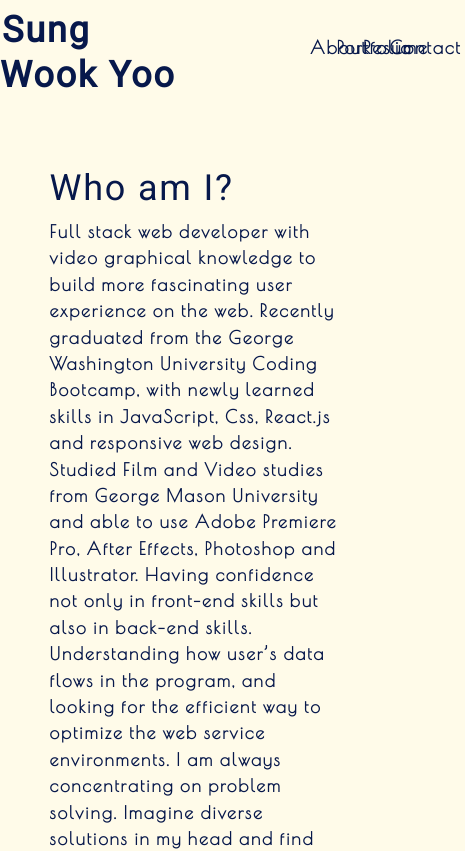
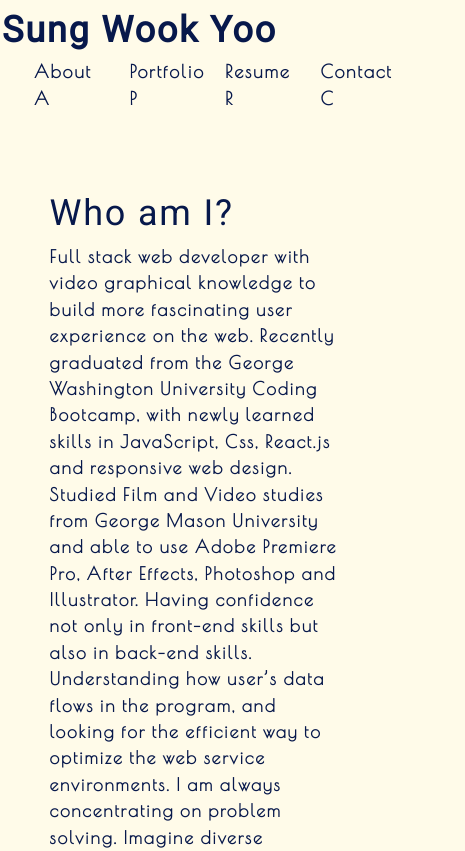
Before and after one commit to yoowook1207/Sung_Wook_Yoo-Portfolio, a React (Create React App) app: page / in a window 390 px wide. Shown: the top 851 px of the page, 465 px wide, since content can reach past the window. Built offline with nearby package versions, Linux system fonts and the light colour scheme.

Commit message:
Header and NavBar

```diff
--- a/src/components/Header/index.js
+++ b/src/components/Header/index.js
@@ -5,23 +5,37 @@ function Header ({currentPage, handlePageChange}) {
 
     return (
         <header className="row justify-content-between align-items-center py-2">
-            <h1  className="col-6">
-                <a href="/"> Sung Wook Yoo </a>
+            <h1  className="col-md-6 col-sm-12">
+                <div className="myName">
+                    <a href="/"> Sung Wook Yoo </a>
+                </div>
             </h1>
-                <nav  className="col-4">
-                    <ul className="row justify-content-around">
+                <nav  className="col-xxl-4 col-md-6 col-sm-12 nav-bar">
+                    <ul className="row justify-content-around nav-ul">
 
-                        <li className={`col-3 ${currentPage==='About' ? 'navActive' : ' '}`}>
+                        <li className={`navLi col-3  ${currentPage==='About' ? 'navActive' : ' '}`}>
                             <a href="#about" onClick={() => handlePageChange('About')}>About</a>
                         </li>
-                        <li className={`col-3 ${currentPage==='Portfolio' ? 'navActive' : ' '}`}>
+                        <li className={`navLi col-3 ${currentPage==='Portfolio' ? 'navActive' : ' '}`}>
                             <a href="#portfolio" onClick={() => handlePageChange('Portfolio')}>Portfolio</a>
                         </li>
-                        <li className={`col-3 ${currentPage==='Resume' ? 'navActive' : ' '}`}>
+                        <li className={`navLi col-3 ${currentPage==='Resume' ? 'navActive' : ' '}`}>
                             <a href="#resume" onClick={() => handlePageChange('Resume')}>Resume</a>
                         </li>
-                        <li className={`col-3 ${currentPage==='Contact' ? 'navActive' : ' '}`}>
+                        <li className={`navLi col-3 ${currentPage==='Contact' ? 'navActive' : ' '}`}>
                             <a href="#contact" onClick={() => handlePageChange('Contact')}>Contact</a>
+                        </li>
+                        <li className={`navLi-sm col-3  ${currentPage==='About' ? 'navActive' : ' '}`}>
+                            <a href="#about" onClick={() => handlePageChange('About')}>A</a>
+                        </li>
+                        <li className={`navLi-sm col-3 ${currentPage==='Portfolio' ? 'navActive' : ' '}`}>
+                            <a href="#portfolio" onClick={() => handlePageChange('Portfolio')}>P</a>
+                        </li>
+                        <li className={`navLi-sm col-3 ${currentPage==='Resume' ? 'navActive' : ' '}`}>
+                            <a href="#resume" onClick={() => handlePageChange('Resume')}>R</a>
+                        </li>
+                        <li className={`navLi-sm col-3 ${currentPage==='Contact' ? 'navActive' : ' '}`}>
+                            <a href="#contact" onClick={() => handlePageChange('Contact')}>C</a>
                         </li>
                     </ul>
                 </nav>
```
